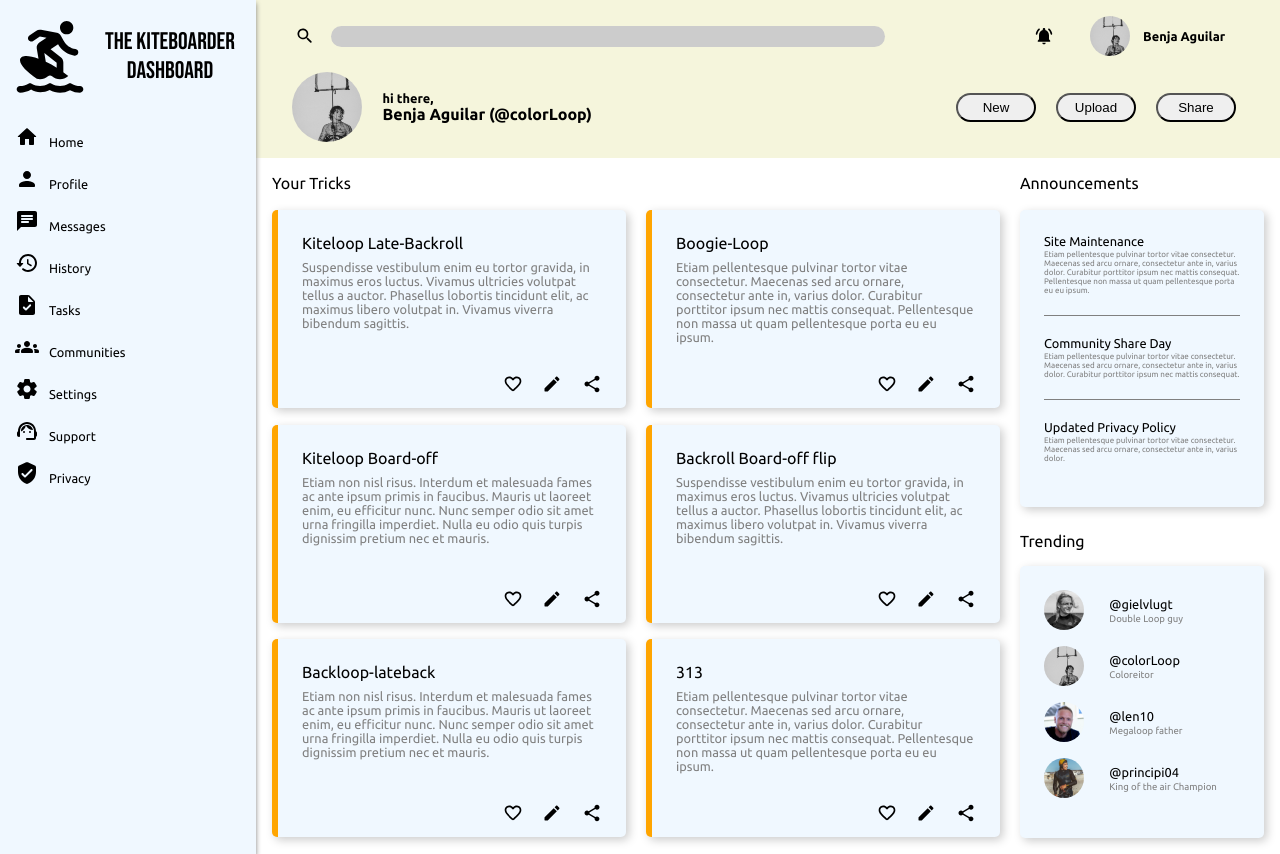
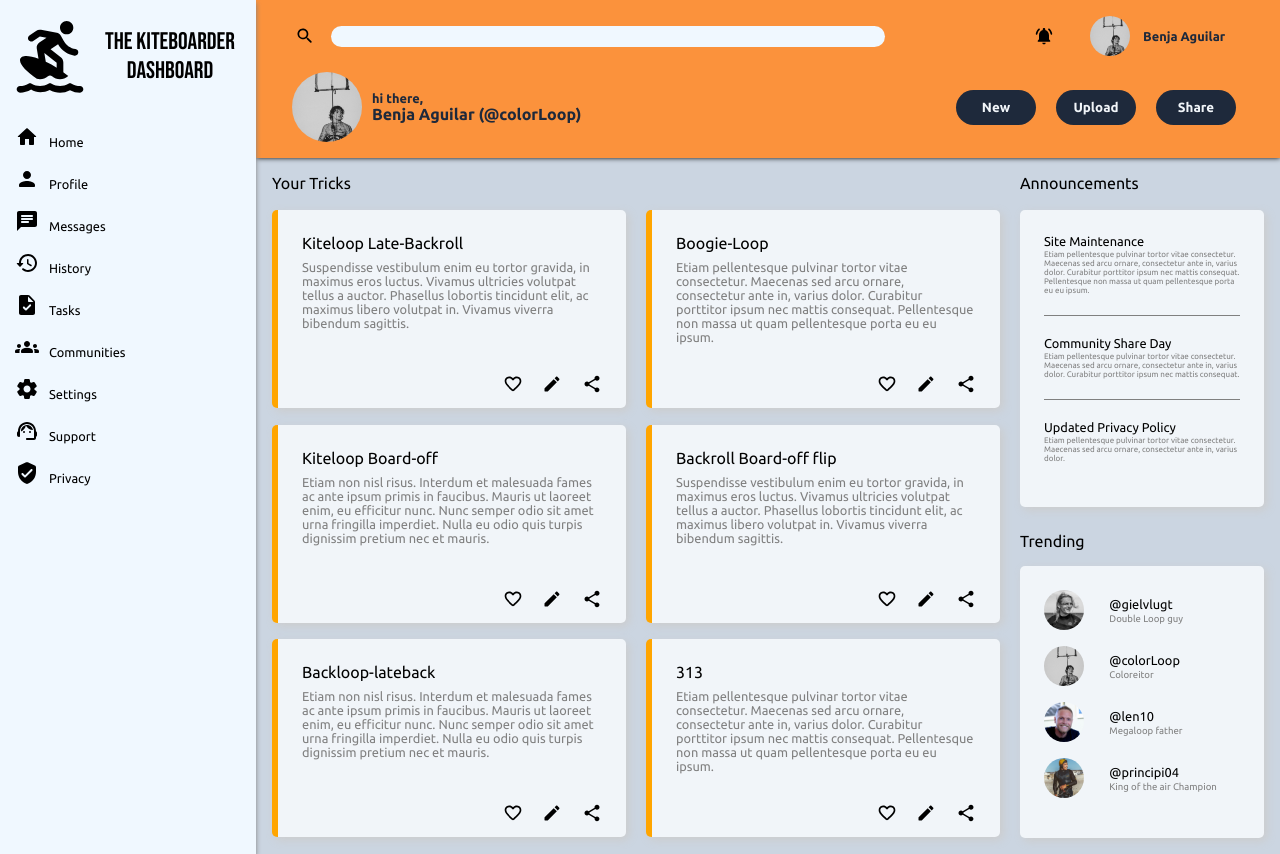
Before and after one commit to benjaAguilar/odin-admin-dashboard, a plain HTML site: page index.html in a window 1280 px wide. Drawn offline with Linux system fonts and the light colour scheme.

Commit message:
added some colors and final stylings

```diff
--- a/styles/styles.css
+++ b/styles/styles.css
@@ -28,7 +28,7 @@
 }
 
 .header{
-    background-color: beige;
+    background-color: #fb923c;
     grid-column: 2 / 3;
 }
 
@@ -43,7 +43,7 @@
 }
 
 .main{
-    background-color: white;
+    background-color: #cbd5e1;
     grid-column: 2 / -1;
 }
 
@@ -96,11 +96,14 @@
     align-items: center;
     font-family: ubuntu;
     padding: 1em;
+    box-shadow: 0px 0px 5px black;
+    z-index: 0;
+    color: #1e293b;
 }
 
 input[type="text"]{
     grid-column: 2 / 5;
-    background-color: #ccc;
+    background-color: aliceblue;
     border-radius: 20px;
     border: none;
     padding: 3px;
@@ -128,7 +131,7 @@ input[type="text"]{
 .cheers{
     grid-column: 1 / 4;
     display: grid;
-    grid-template-columns: 1fr 4fr;
+    grid-template-columns: 1fr 5fr;
     align-items: center;
     margin-left: 20px;
 }
@@ -162,9 +165,20 @@ input[type="text"]{
 }
 
 button{
-    padding: 5px;
+    padding: 10px;
     border-radius: 30px;
     width: 80px;
+    background-color: #1e293b;
+    color: #f1f5f9;
+    font-family: ubuntu-bold;
+    border: none;
+}
+
+button:hover{
+    background-color: aliceblue;
+    color: #1e293b;
+    transition: 300ms all;
+    cursor: pointer;
 }
 
 /* MAIN */
@@ -174,14 +188,14 @@ button{
     grid-template-rows: 20px 1fr 1fr;
     padding: 1em;
     font-family: ubuntu;
-    gap: 1em;
+    gap: 1rem;
 }
 
 .tricks{
     grid-row: 2 / 4;
     display: grid;
     grid-template-columns: 1fr 1fr;
-    gap: 1em;
+    gap: 1rem;
 }
 
 .projects{
@@ -191,7 +205,7 @@ button{
     width: 300px;
     height: 150px;
     padding: 1.5rem;
-    background-color: aliceblue;
+    background-color: #f1f5f9;
     border-radius: 5px;
     border-left: 6px solid orange;
     box-shadow: 3px 3px 10px #ccc;
@@ -211,9 +225,15 @@ button{
     margin-left: 1em;
 }
 
+.share img:hover{
+    width: 23px;
+    cursor: pointer;
+    transition: 200ms all;
+}
+
 .announcements2{
     padding: 1.5rem;
-    background-color: aliceblue;
+    background-color: #f1f5f9;
     border-radius: 5px;
     box-shadow: 3px 3px 10px #ccc;
 }
@@ -245,7 +265,7 @@ button{
 
 .trending2{
     padding: 1.5rem;
-    background-color: aliceblue;
+    background-color: #f1f5f9;
     border-radius: 5px;
     box-shadow: 3px 3px 10px #ccc;
 }
```
